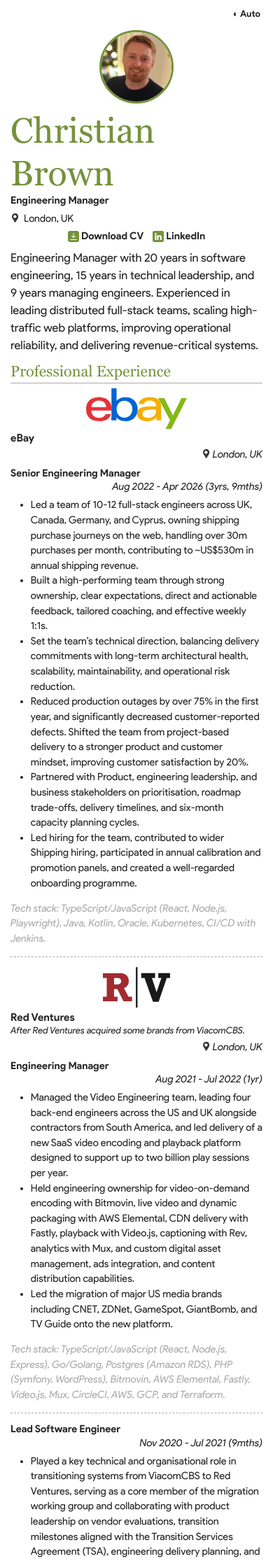
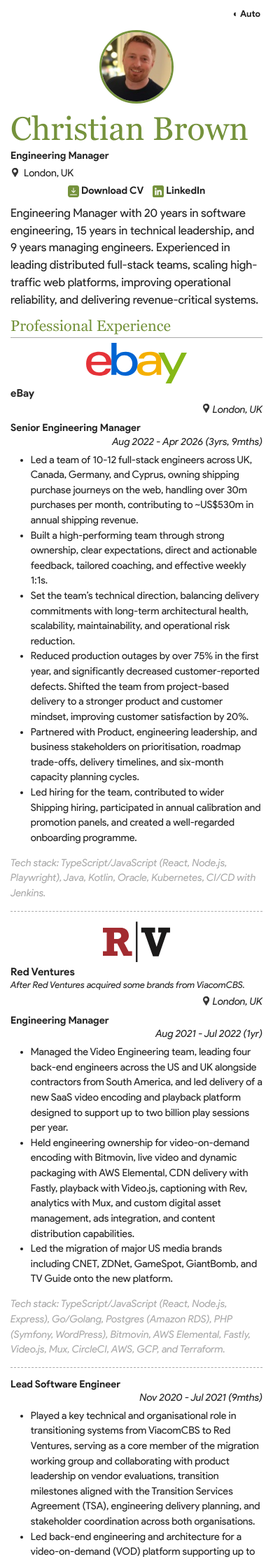
Before and after one commit to christianjbrown/christianbrown.uk, a Jekyll site: the page built from index.html, in a window 390 px wide. Shown: the top 2231 px of the page at 70% size. Built offline with Jekyll 4.4.1, drawn with Linux system fonts in a browser that asks for light colours.

Commit message:
Scale the header name to fit one line on mobile instead of wrapping (#58)
At 3.5rem the name is wider than a small phone, so it wrapped to two
lines. Keep it on one line (white-space: nowrap) and, below ~420px, size
it to the viewport (12vw) so it fills the width without wrapping. 12vw
equals 3.5rem exactly at 420px, so the transition is seamless and wider
screens — tablets and desktop — keep the full 3.5rem unchanged.

Verified one line with no horizontal overflow from 320px up (e.g. ~3rem
at 360px), and an unchanged 3.5rem at tablet/desktop widths.

```diff
--- a/assets/css/global.scss
+++ b/assets/css/global.scss
@@ -167,14 +167,19 @@
                 }
                 div.header-data {
                     h1 {
-                        // No nowrap: at 3.5rem the name is wider than a small
-                        // phone, and forcing one line gave the page a few px of
-                        // horizontal scroll. Let it wrap only when it can't fit
-                        // (it stays on one line at any normal width).
+                        // Keep the name on one line. Below ~420px (where 3.5rem
+                        // would be too wide to fit) scale it to the viewport so
+                        // it fills the width without wrapping; 12vw meets 3.5rem
+                        // exactly at 420px, so the change is seamless and wider
+                        // screens (tablets, desktop) keep the full 3.5rem.
+                        white-space: nowrap;
                         margin-bottom: 0;
                         color: $colour-accent;
                         font-family: $font-serif;
                         font-size: 3.5rem;
+                        @media (max-width: 420px) {
+                            font-size: 12vw;
+                        }
                     }
                     p {
                         * {
```
